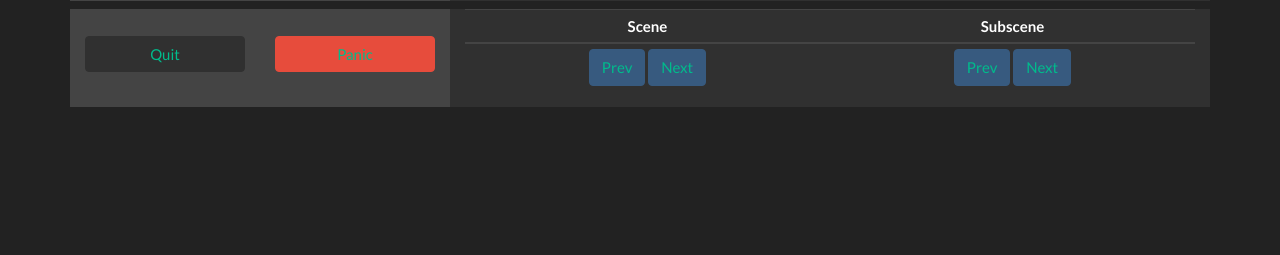
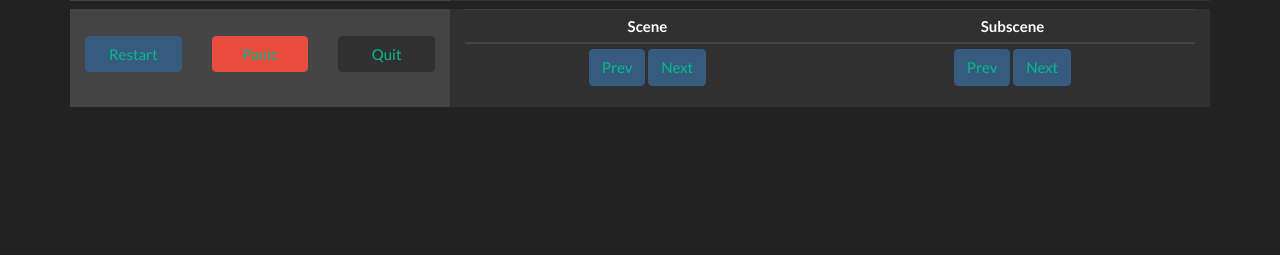
Before and after one commit to stefets/flaskdings, a Flask app: template src/frontend/templates/ui.html in a window 1280 px wide. Shown: the part 45-300 px from the top of the page. Run offline with Flask 2, Linux system fonts and the light colour scheme; the template is opened without the code that fills it, so the values that code supplies are empty; parts of the project's set-up code (start-up, migrations or seed data) failed here and were passed over; some libraries are stand-ins or nearby versions.

Commit message:
Add the /restart endpoint (#5)

```diff
--- a/src/frontend/templates/ui.html
+++ b/src/frontend/templates/ui.html
@@ -35,7 +35,8 @@
           {% else %}
           {% set class="btn-dark" %}
           {% endif %}
-          <a class="btn btn-block {{ class }}" href="/api/mididings/scenes/{{ scene[0] }}{{ parameter | inject_endpoint }}">{{
+          <a class="btn btn-block {{ class }}"
+            href="/api/mididings/scenes/{{ scene[0] }}{{ parameter | inject_endpoint }}">{{
             scene[1][0]}}</a>
         </div>
         {% endfor %}
@@ -87,11 +88,16 @@
       -->
       <br />
       <div class="row mt-1 mb-1">
-        <div class="col-md-6">
-          <div class="btn btn-block btn-dark"><a href="/api/mididings/quit{{ parameter | inject_endpoint }}">Quit</a></div>
+        <div class="col-md-4">
+          <div class="btn btn-block btn-primary"><a href="/api/mididings/restart{{ parameter | inject_endpoint }}">Restart</a>
+          </div>
         </div>
-        <div class="col-md-6">
+        <div class="col-md-4">
           <div class="btn btn-block btn-danger"><a href="/api/mididings/panic">Panic</a></div>
+        </div>
+        <div class="col-md-4">
+          <div class="btn btn-block btn-dark"><a href="/api/mididings/quit{{ parameter | inject_endpoint }}">Quit</a>
+          </div>
         </div>
       </div>
     </div>
@@ -118,13 +124,11 @@
               <div class="btn btn-primary"><a
                   href="/api/mididings/next_subscene{{ parameter | inject_endpoint }}">Next</a></div>
             </td>
-
           </tr>
         </tbody>
       </table>
     </div>
   </div>
-
 </div>
 
 {% endblock body %}
--- a/src/service.py
+++ b/src/service.py
@@ -61,9 +61,15 @@ def prev_subscene():
 def panic():
     return on_api_request(livedings.panic)
 
+
 @app.route("/api/mididings/quit")
 def quit():
     return on_api_request(livedings.quit)
+
+
+@app.route("/api/mididings/restart")
+def restart():
+    return on_api_request(livedings.restart)
 
 
 @app.route("/api/mididings/scenes/<int:value>")
@@ -84,6 +90,7 @@ def switch_subscene(value):
 
 
 def on_api_request(livedings_action, action_value=None):
+    livedings() # Set the ready flag to False
     livedings_action(action_value) if action_value else livedings_action()
     view = request.args.get('view')
     return make_response('', 204) if not view else redirect(url_for(view))
```
Also changed, not shown: src/frontend/views.py (+8 -3 lines), src/osc/server.py (+12 -7 lines).
